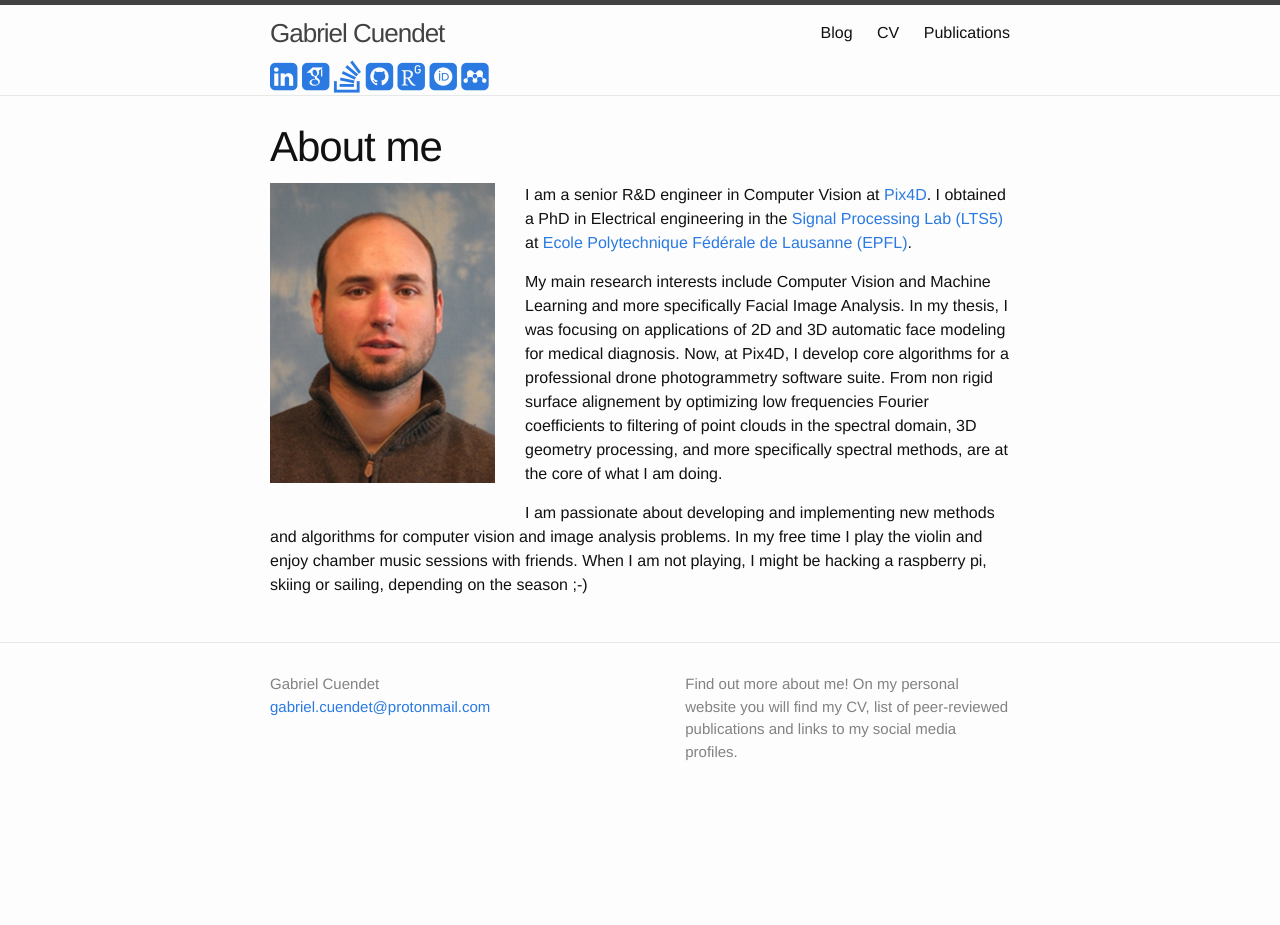
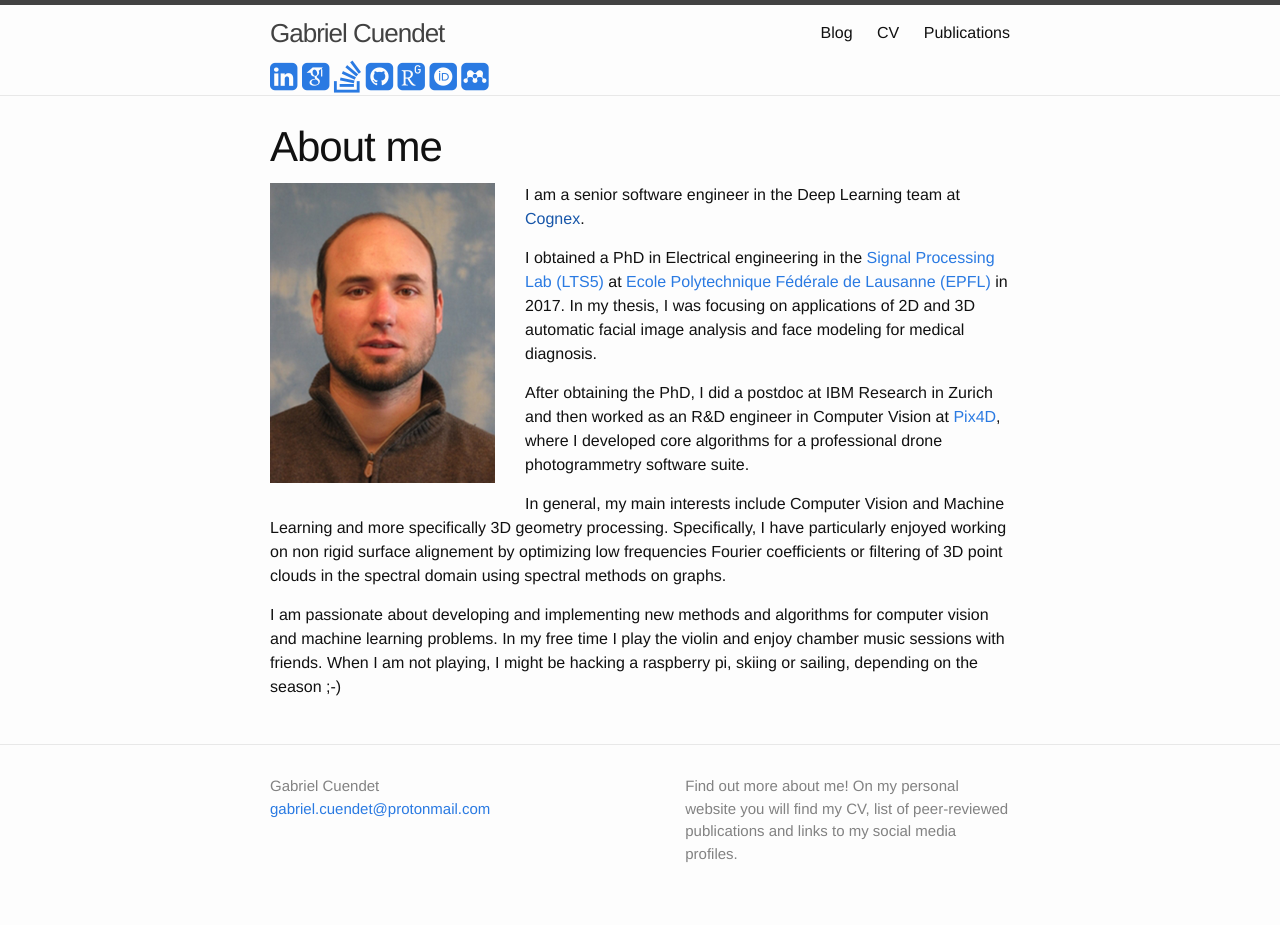
Before and after one commit to gcuendet/gcuendet.github.io, a Jekyll site: the page built from index.md, in a window 1280 px wide. Built offline with Jekyll 4.4.1, drawn with Linux system fonts in a browser that asks for light colours; some web fonts are replaced; before the commit the page ends 900 px from its top, so only the background shows below that.

Commit message:
Update CV

```diff
--- a/index.md
+++ b/index.md
@@ -6,17 +6,17 @@ layout: default
 
 ![][photo]{:height="300px",width="225px"}
 
-I am a senior R&D engineer in Computer Vision at [Pix4D](http://www.pix4d.com).
-I obtained a PhD in Electrical engineering in the [Signal Processing Lab (LTS5)][LTS5]{:target="_blank"} at [Ecole Polytechnique Fédérale de Lausanne (EPFL)][EPFL]{:target="_blank"}.
+I am a senior software engineer in the Deep Learning team at [Cognex]().
 
-My main research interests include Computer Vision and Machine Learning and more specifically Facial Image Analysis.
-In my thesis, I was focusing on applications of 2D and 3D automatic face modeling for medical diagnosis.
-Now, at Pix4D, I develop core algorithms for a professional drone photogrammetry software suite.
-From non rigid surface alignement by optimizing low frequencies Fourier coefficients to filtering of point clouds
-in the spectral domain, 3D geometry processing, and more specifically spectral methods, are at the core of
-what I am doing.
+I obtained a PhD in Electrical engineering in the [Signal Processing Lab (LTS5)][LTS5]{:target="_blank"} at [Ecole Polytechnique Fédérale de Lausanne (EPFL)][EPFL]{:target="_blank"} in 2017.
+In my thesis, I was focusing on applications of 2D and 3D automatic facial image analysis and face modeling for medical diagnosis.
 
-I am passionate about developing and implementing new methods and algorithms for computer vision and image analysis problems.
+After obtaining the PhD, I did a postdoc at IBM Research in Zurich and then worked as an R&D engineer in Computer Vision at [Pix4D](http://www.pix4d.com), where I developed core algorithms for a professional drone photogrammetry software suite.
+
+In general, my main interests include Computer Vision and Machine Learning and more specifically 3D geometry processing.
+Specifically, I have particularly enjoyed working on non rigid surface alignement by optimizing low frequencies Fourier coefficients or filtering of 3D point clouds in the spectral domain using spectral methods on graphs.
+
+I am passionate about developing and implementing new methods and algorithms for computer vision and machine learning problems.
 In my free time I play the violin and enjoy chamber music sessions with friends.
 When I am not playing, I might be hacking a raspberry pi, skiing or sailing, depending on the season ;-)
 
```
Also changed, not shown: cv.md (+12 -4 lines), 1 other file.
